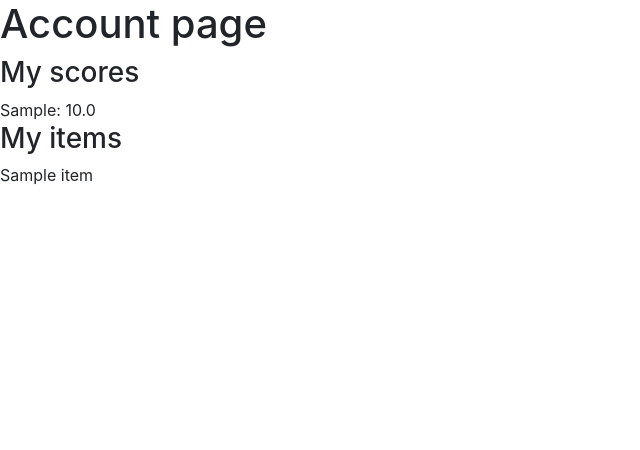
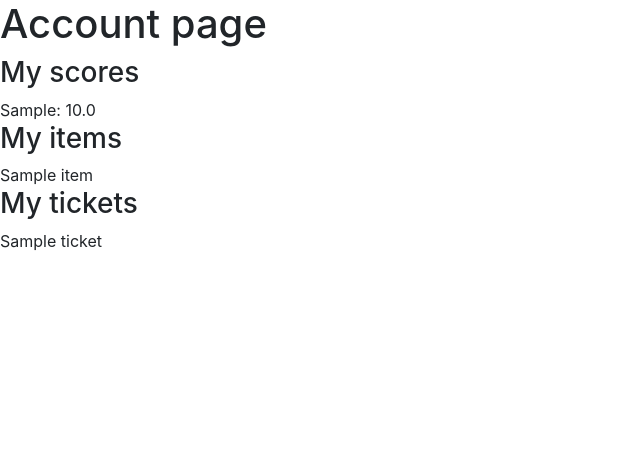
Before and after one commit to Evian0211/Leeds-Museums-virtual-platform, a Django app: page /account in a window 1280 px wide. Shown: the part 60-510 px from the top of the page, without its empty margins (0-640 px from the left). Run offline with Django 4.2, Linux system fonts and the light colour scheme; a user stored in the database is signed in; tables that the repository leaves empty hold one stand-in row (values such as "Sample post").

Commit message:
enable ticket exchange

```diff
--- a/leeds_virtual_museums/templates/account.html
+++ b/leeds_virtual_museums/templates/account.html
@@ -14,4 +14,9 @@
 <span>{{item}}</span>
 {% endfor %}
 
+<h3>My tickets</h3>
+{% for ticket in tickets %}
+<span>{{ticket}}</span>
+{% endfor %}
+
 {% endblock %}
--- a/leeds_virtual_museums/website/user.py
+++ b/leeds_virtual_museums/website/user.py
@@ -1,5 +1,5 @@
-from .models import Course_quiz_answer, Item, Evaluation, Evaluation_quiz_answer, Curriculum
-from .text import CURRICULUM, EVALUATION_QUESTIONS, EVALUATION_TYPES, COURSE_ONE_FULL_MARK
+from .models import Course_quiz_answer, Item, Evaluation, Evaluation_quiz_answer, Curriculum, Ticket
+from .text import CURRICULUM, EVALUATION_QUESTIONS, EVALUATION_TYPES, COURSE_ONE_FULL_MARK, TICKETS
 
 def get_evaulation_result(user):
     try:
@@ -95,7 +95,6 @@ def evaluate(user):
         score[4] += 1
         score[5] += 1
 
-    print(score)
     max_interst = 0
     recommandation = ""
     for i in range(0,len(score)):
@@ -119,6 +118,20 @@ def get_all_items(user):
     for item in items:
         item_list.append(item.name)
     return item_list
+
+def get_all_tickets(user):
+    tickets = Ticket.objects.filter(user=user)
+    ticket_list = []
+    for ticket in tickets:
+        ticket_list.append(ticket.name)
+    return ticket_list
+
+def exchange_ticket(user, ticket, item):
+    if TICKETS[ticket] != item:
+        raise Exception("Ticket and the required item does not match.")
+    else:
+        Item.objects.get(user=user, name=item).delete()
+        Ticket(user=user, name=ticket).save()
 
 def get_curriculum_status(user):
     status = Curriculum.objects.filter(user=user)
@@ -163,11 +176,21 @@ def get_item(user, course_number, score):
     # TODO: Fill this logic
     got_item = False
     if course_number == 0 and score == 100:
-        try:
-            item = Item.objects.get(user=user, name=COURSE_ONE_FULL_MARK)
-        except:
-            item = Item(user=user, name=COURSE_ONE_FULL_MARK)
-            item.save()
-            got_item = True
+        item_name = COURSE_ONE_FULL_MARK
+    try:
+        item = Item.objects.get(user=user, name=item_name)
+    except:
+        tickets_owned = get_all_tickets(user)
+        for t, i in TICKETS.items():
+            if i == item_name:
+                if t in tickets_owned:
+                    # user had the item, and exchanged it to the a ticket
+                    break
+                else:
+                    # user never had the item
+                    item = Item(user=user, name=item_name)
+                    item.save()
+                    got_item = True
+                    break
 
     return got_item
--- a/leeds_virtual_museums/website/views.py
+++ b/leeds_virtual_museums/website/views.py
@@ -6,6 +6,7 @@ from django.contrib.auth.decorators import login_required
 from django.contrib.auth.models import User
 from django.contrib.auth import authenticate, login, logout
 
+from .models import Item
 from .text import EVALUATION_QUESTIONS, NO_EVALUATION_TEXT, CURRICULUM, RECOMMAND_COURSE, TICKETS
 from . import user
 
@@ -45,7 +46,8 @@ def home_view(request, *args, **kwargs):
 def account_view(request, *args, **kwargs):
     curriculum_status = user.get_curriculum_status(request.user)
     items = user.get_all_items(request.user)
-    return render(request, "account.html", {"curriculum_status": curriculum_status, "items": items})
+    tickets = user.get_all_tickets(request.user)
+    return render(request, "account.html", {"curriculum_status": curriculum_status, "items": items, "tickets": tickets})
 
 
 @login_required(login_url="/login")
@@ -139,13 +141,24 @@ def evaluation_quiz_view(request, *args, **kwargs):
 
 @login_required(login_url="/login")
 def plan_visit_view(request, *args, **kwargs):
+    if request.method == "POST":
+        if request.POST.get("exchange"):
+            ticket = request.POST.get("ticket")
+            item = request.POST.get("item")
+            if Item.objects.get(user=request.user, name=item):
+                user.exchange_ticket(request.user, ticket, item)
+            else:
+                return redirect("/plan_visit")
+
     available_to_swap = {}
     unavailable_to_swap = {}
     user_items = user.get_all_items(request.user)
+    user_tickets = user.get_all_tickets(request.user)
     for ticket, item in TICKETS.items():
         if item in user_items:
             available_to_swap[ticket] = item
         else:
-            unavailable_to_swap[ticket] = item
+            if ticket not in user_tickets:
+                unavailable_to_swap[ticket] = item
 
     return render(request, "plan_visit.html", {"available": available_to_swap, "unavailable": unavailable_to_swap})
```
Also changed, not shown: leeds_virtual_museums/templates/plan_visit.html (+6 -4 lines).
